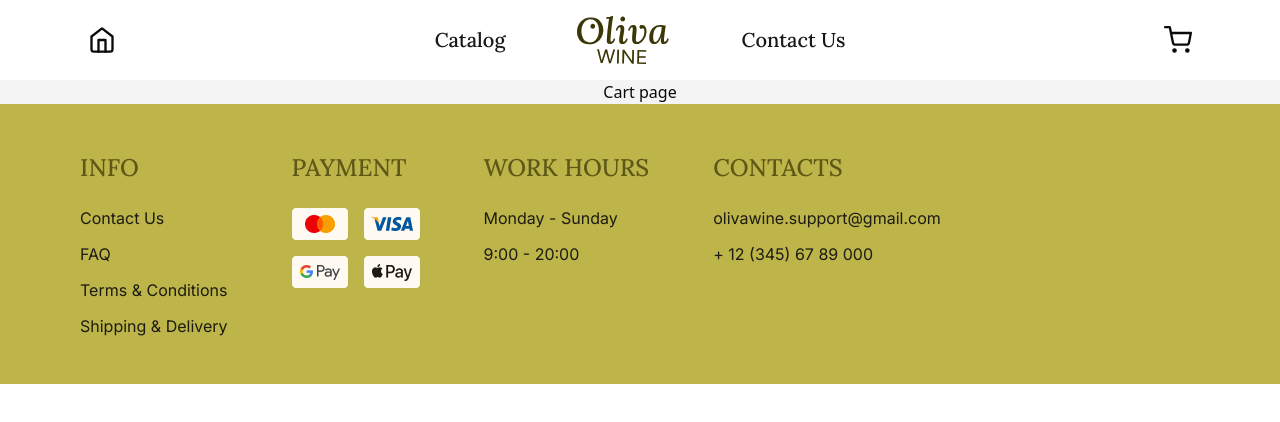
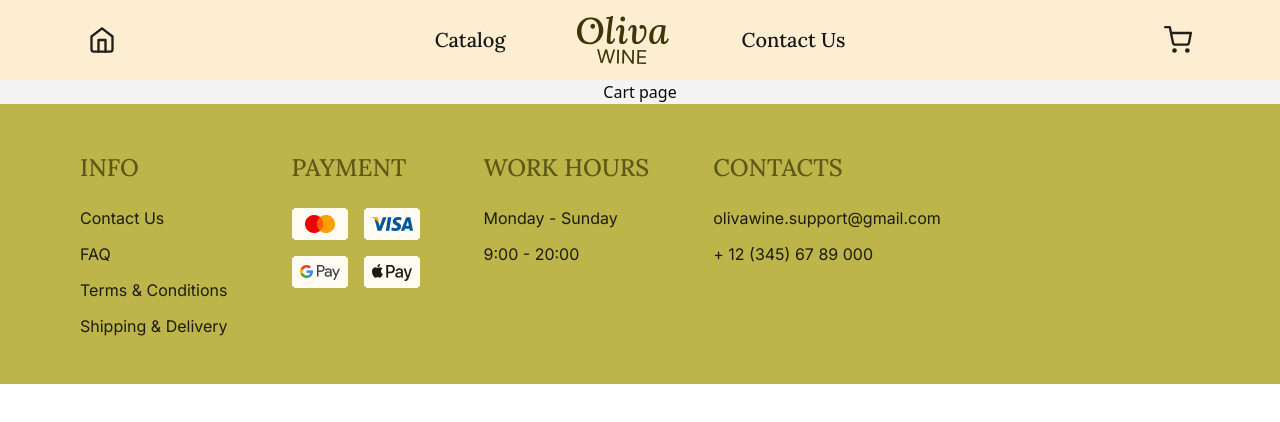
Before and after one commit to femtoF121/oliva-wine, a Next.js app: page /cart in a window 1280 px wide. Shown: the top 422 px of the page. Built offline with nearby package versions, Linux system fonts and the light colour scheme.

Commit message:
feat: updated header

```diff
--- a/src/components/layout/header.tsx
+++ b/src/components/layout/header.tsx
@@ -1,11 +1,23 @@
+import { cn } from "@/lib/utils";
 import Image from "next/image";
 import Link from "next/link";
 import { FiHome, FiShoppingCart } from "react-icons/fi";
 import { Button } from "../ui/button";
 
-export function Header() {
+export function Header({
+  variant = "fill",
+}: {
+  variant?: "gradient" | "fill";
+}) {
   return (
-    <header className="fixed top-0 w-full font-lora">
+    <header
+      className={cn(
+        "fixed top-0 w-full font-lora text-[#211F1A]",
+        variant === "gradient"
+          ? "bg-[radial-gradient(95.41%_95.41%_at_50%_50%,#E7B10A,#FDEED1)]"
+          : "bg-[#FDEED1]",
+      )}
+    >
       <div className="mx-auto max-w-360 px-20 py-4 flex justify-between items-center">
         <Link href="/">
           <Button variant="ghost" size="icon">
```
